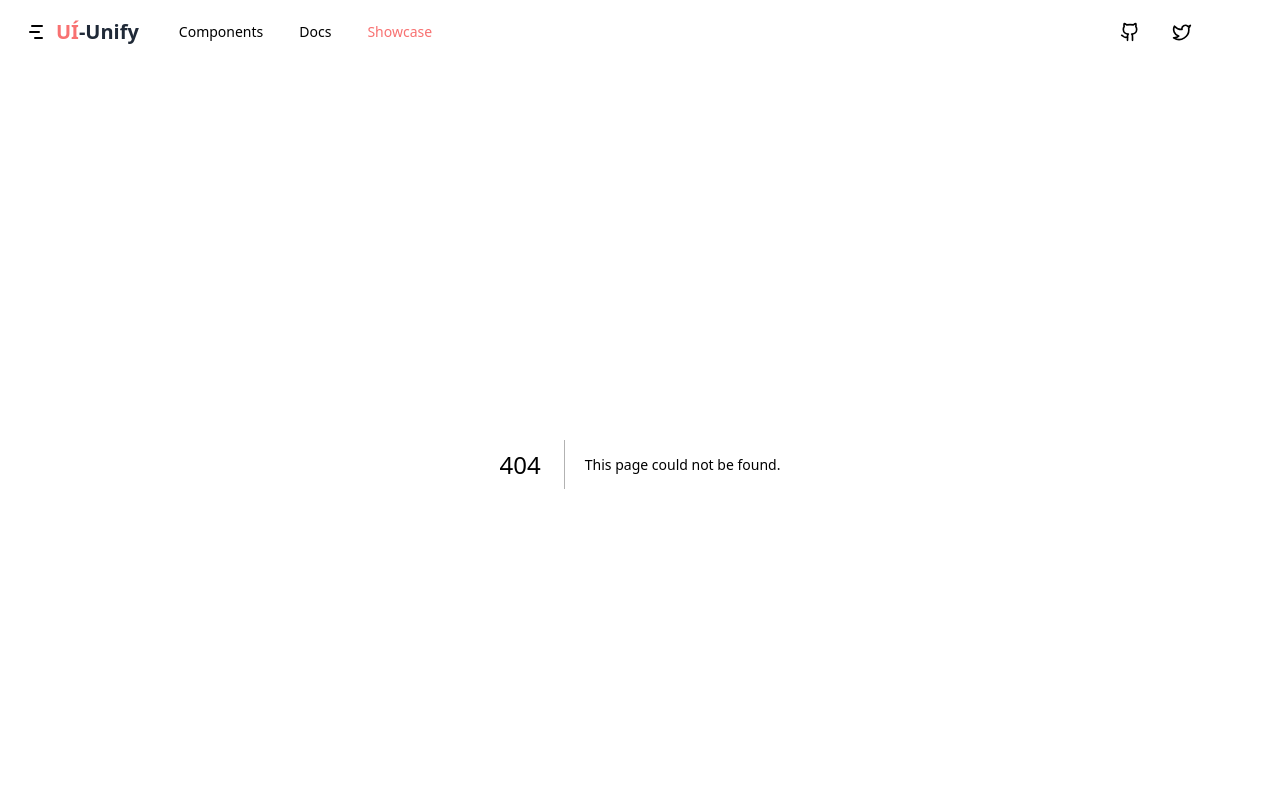
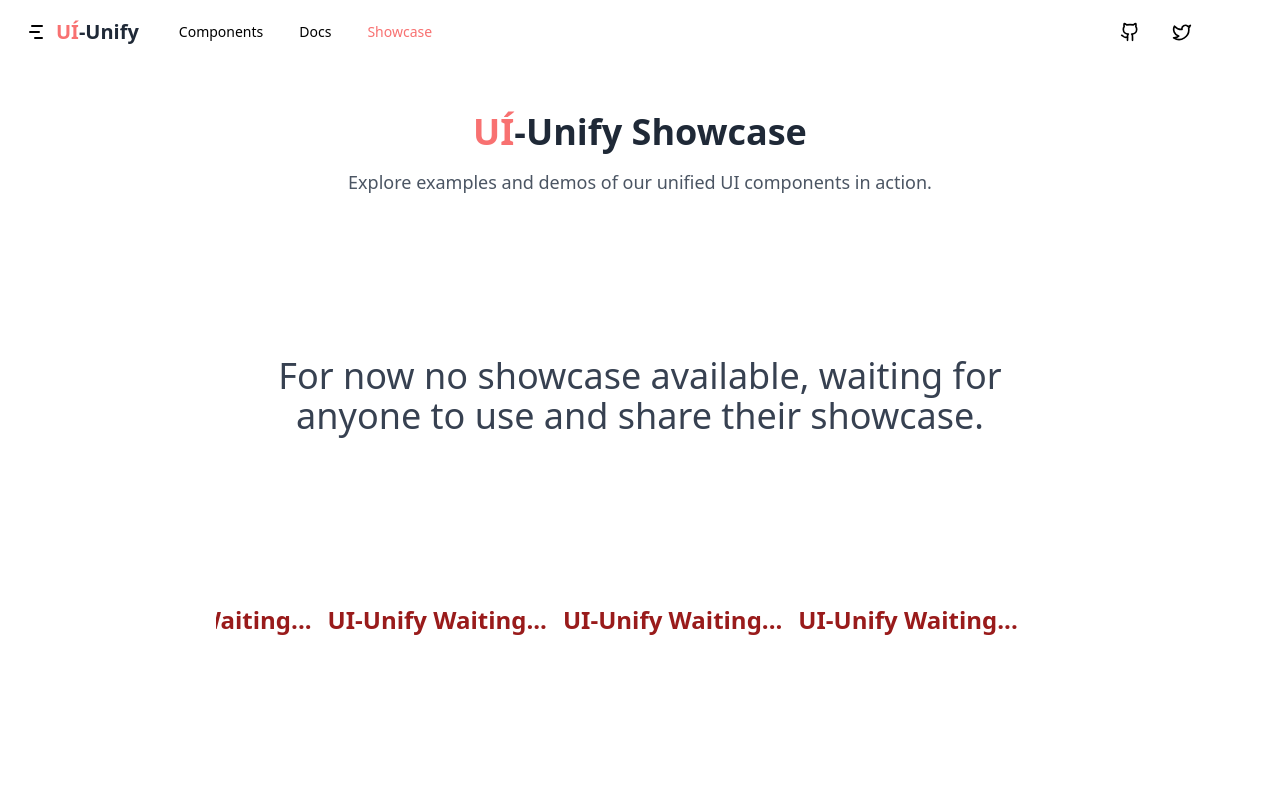
Before and after one commit to rishavchand/ui-unify, a Next.js app: page /showcase in a window 1280 px wide. Before the commit this address had no page. Shown: the top 800 px of the page. Built offline with nearby package versions, Linux system fonts and the light colour scheme.

Commit message:
feat: add Showcase page and integrate Marquee component; update HeroSection layout and clean up code

```diff
--- /dev/null
+++ b/app/components/page.tsx
@@ -0,0 +1,7 @@
+import React from 'react';
+
+const page = () => {
+  return <div>page</div>;
+};
+
+export default page;
--- /dev/null
+++ b/app/showcase/page.tsx
@@ -0,0 +1,32 @@
+import Marquee from '@/components/ui/marquee';
+
+export default function Showcase() {
+  return (
+    <div className="sm:min-h-screen max-w-4xl mx-auto px-4 sm:px-6 py-12">
+      <header className="text-center mb-10">
+        <h1 className="text-3xl sm:text-4xl font-bold text-gray-800 dark:text-gray-200">
+          <span className="font-bold text-red-400">
+            UÍ
+            <span className="text-gray-800 dark:text-[#E7E9EC]">-Unify</span>
+          </span>{' '}
+          Showcase
+        </h1>
+        <p className="text-base sm:text-lg text-gray-600 dark:text-gray-400 mt-4">
+          Explore examples and demos of our unified UI components in action.
+        </p>
+      </header>
+
+      <div className="flex align-middle h-full text-2xl sm:text-4xl sm:mt-40 mt-32 text-center text-gray-700 dark:text-gray-200">
+        For now no showcase available, waiting for anyone to use and share their
+        showcase.
+      </div>
+      <div className="flex align-middle h-full text-2xl sm:text-4xl mt-20 sm:mt-40 text-center text-gray-700 dark:text-gray-200">
+        <Marquee pauseOnHover className="[--duration:10s]">
+          <h1 className="text-2xl font-bold text-red-800 dark:text-red-400">
+            UI-Unify Waiting...
+          </h1>
+        </Marquee>
+      </div>
+    </div>
+  );
+}
--- a/components/HeroSection.tsx
+++ b/components/HeroSection.tsx
@@ -152,14 +152,20 @@ export function Hero() {
           <MarqueeDemo />
         </div>
         <div>
-          <AnimatedShinyTextDemo/>
+          <AnimatedShinyTextDemo />
         </div>
-        <div className='flex justify-center my-10'>
+        <div className="flex justify-center my-10">
           <FlipWords
-            words={['UÍ-Unify is based on ', 'Nextjs', 'TailwindCSS', 'Acernity', 'Magic UI', 'Shadcn/ui']}
+            words={[
+              'UÍ-Unify is based on ',
+              'Nextjs',
+              'TailwindCSS',
+              'Acernity',
+              'Magic UI',
+              'Shadcn/ui',
+            ]}
             duration={2000}
             className="text-3xl font-bold text-gray-600 dark:text-gray-400"
-
           />
         </div>
         <div className="flex items-center justify-center  rounded-2xl px-10">
@@ -177,9 +183,7 @@ export function Hero() {
           </TextRevealCard>
         </div>
       </div>
-      <div>
-
-      </div>
+      <div></div>
     </div>
   );
 }
--- a/components/Marque.tsx
+++ b/components/Marque.tsx
@@ -91,7 +91,7 @@ export function MarqueeDemo() {
           <ReviewCard key={review.username} {...review} />
         ))}
       </Marquee>
-      <div className="pointer-events-none absolute inset-y-0 left-0 w-1/3 sm:bg-gradient-to-r dark:from-black from-white " ></div>
+      <div className="pointer-events-none absolute inset-y-0 left-0 w-1/3 sm:bg-gradient-to-r dark:from-black from-white "></div>
       <div className="pointer-events-none absolute inset-y-0 right-0 w-1/3 sm:bg-gradient-to-l dark:from-black from-white"></div>
     </div>
   );
```
